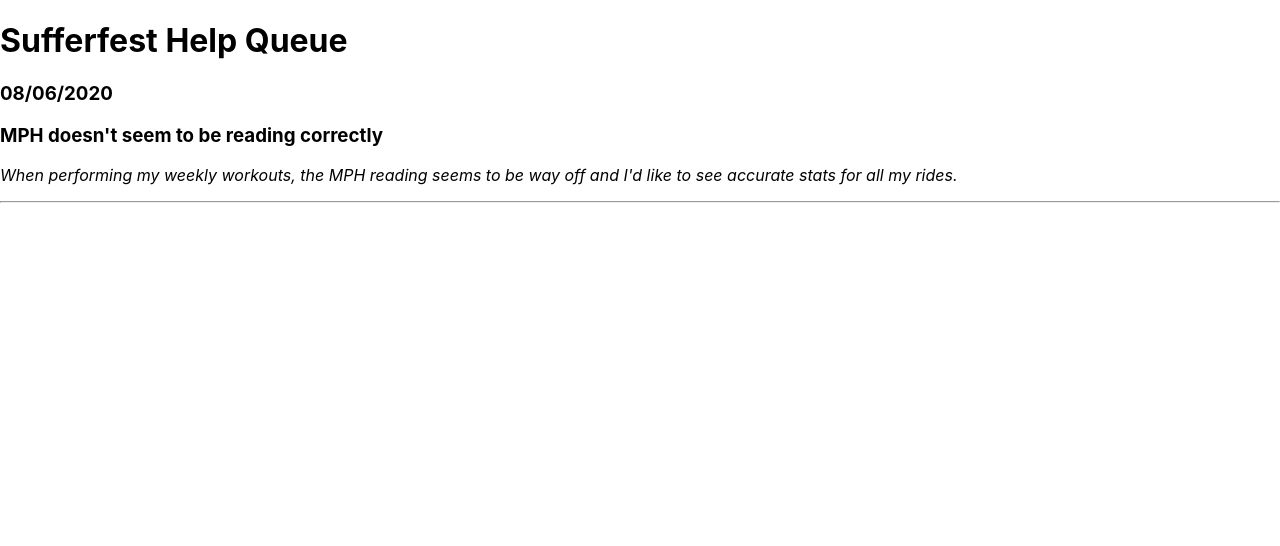
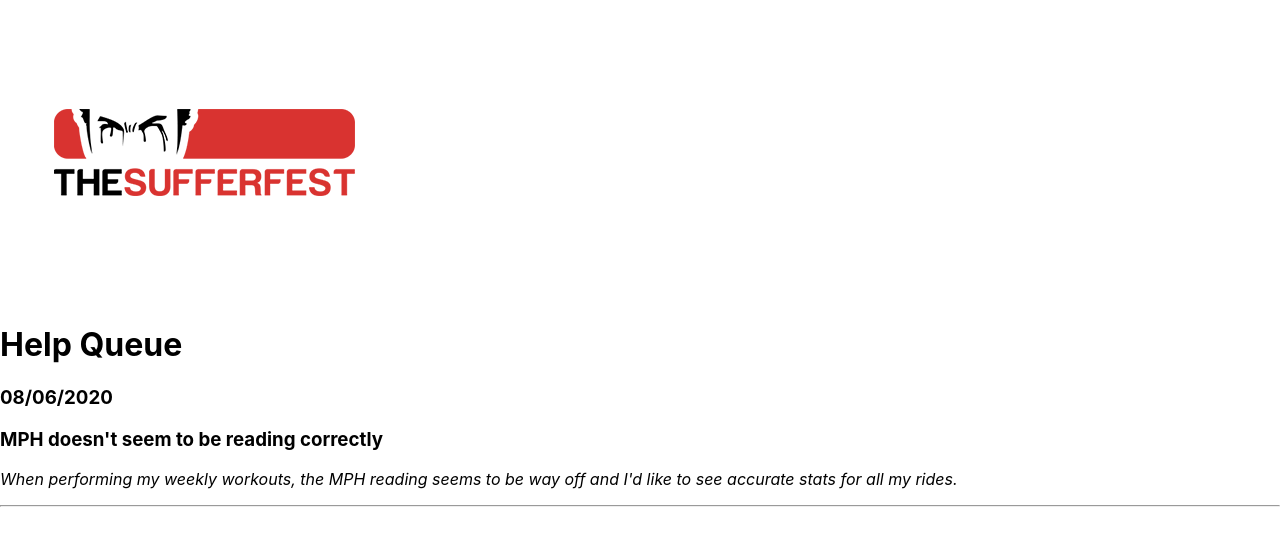
Before and after one commit to benjamin-thompdx/sufferfest-help-queue, a React (Create React App) app: page / in a window 1280 px wide. Shown: the top 546 px of the page. Built offline with nearby package versions, Linux system fonts and the light colour scheme.

Commit message:
create Header component and update App.js to include child component

```diff
--- a/src/components/App.js
+++ b/src/components/App.js
@@ -1,4 +1,5 @@
 import React from 'react';
+import Header from './Header';
 
 function App(){
   const date = "08/06/2020";
@@ -6,7 +7,7 @@
   const detail = "When performing my weekly workouts, the MPH reading seems to be way off and I'd like to see accurate stats for all my rides.";
   return (
     <React.Fragment>
-      <h1>Sufferfest Help Queue</h1>
+      <Header />
       <h3>{date}</h3>
       <h3>{subject}</h3>
       <p><em>{detail}</em></p>
--- /dev/null
+++ b/src/components/Header.js
@@ -0,0 +1,13 @@
+import React from 'react';
+import sufferfestlogo from './../sufferfestlogo.png'
+
+function Header(){
+  return (
+    <React.Fragment>
+    <img src={sufferfestlogo} alt="Sufferfest logo" />
+    <h1>Help Queue</h1>
+    </React.Fragment>
+  );
+}
+
+export default Header;
```
Also changed, not shown: src/logo.svg (deleted), src/sufferfestlogo.png (added).
